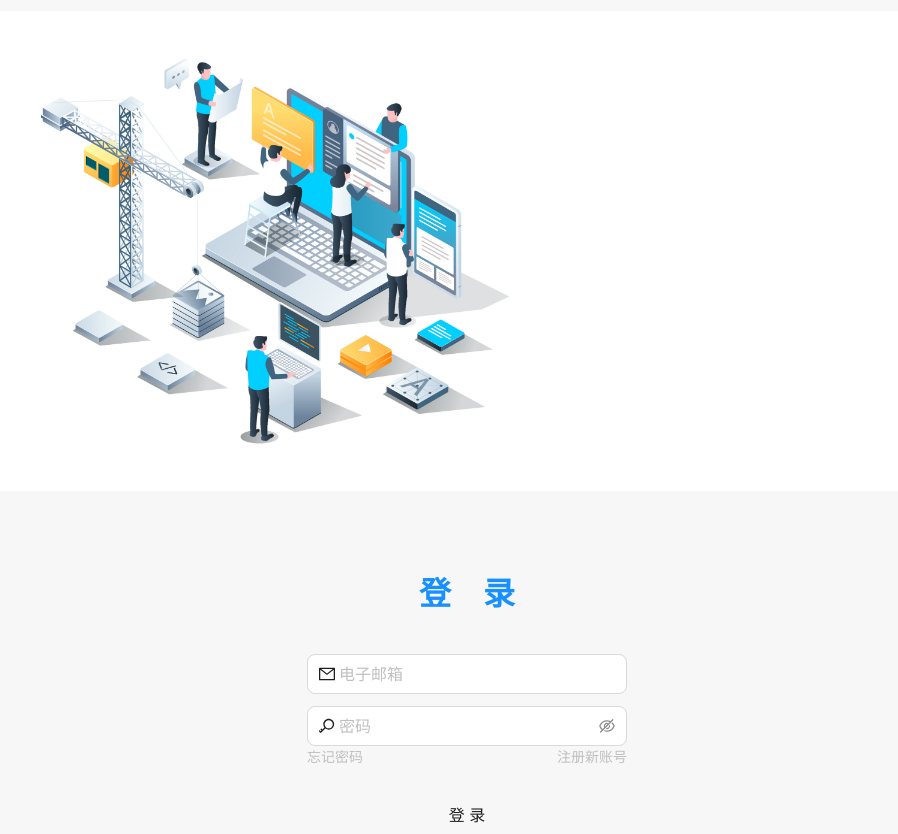
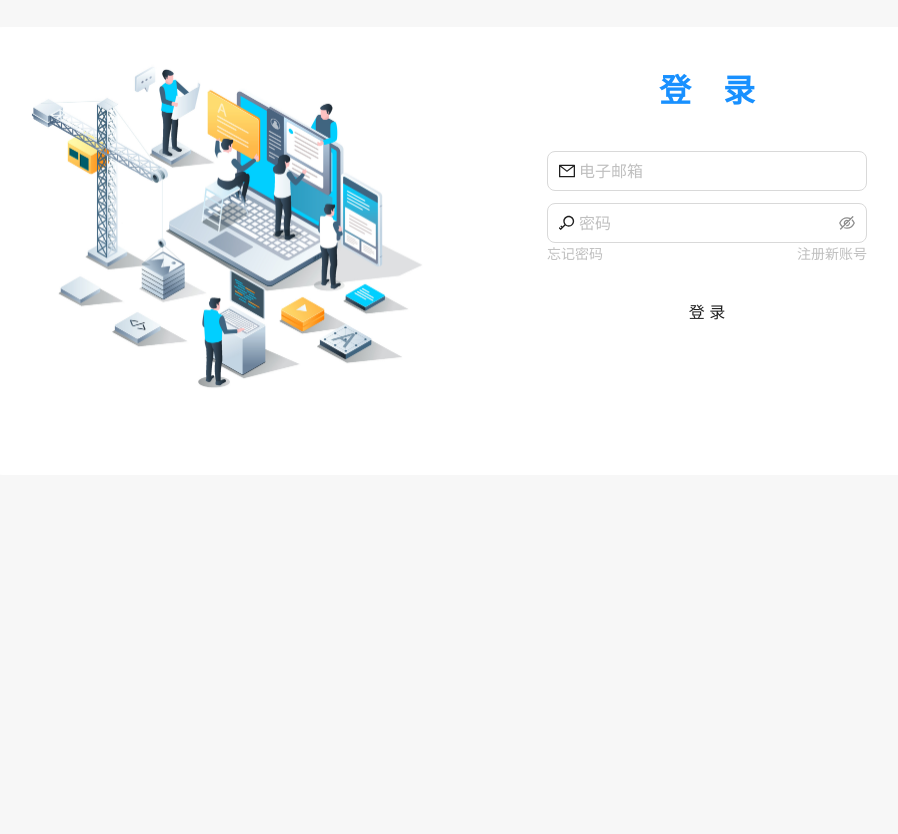
Before and after one commit to shawngao-org/judge-react-client, a React (Create React App) app: page /login in a window 1280 px wide. Shown: the part 109-943 px from the top of the page, without its empty margins (173-1071 px from the left). After the commit the page ends 800 px from the top, so only its background shows below. Built offline with nearby package versions, Linux system fonts and the light colour scheme.

Commit message:
:lipstick: 样式和布局调整.

```diff
--- a/src/view/login/Login.js
+++ b/src/view/login/Login.js
@@ -1,7 +1,7 @@
 import {LoginForm} from "./LoginForm";
+import {Col, Row} from "antd";
 
 const loginStyle = {
-    // backgroundImage: `url("assets/login-bg.jpg")`,
     background: "#f7f7f7",
     height: "100vh",
     width: "100vw",
@@ -14,13 +14,13 @@ const loginContentStyle = {
     top: "45%",
     transform: `translate(-50%, -50%)`,
     width: "60rem",
-    height: "30rem",
+    height: "28rem",
     background: "#fff",
     borderRadius: "1rem",
 };
 const loginLeftBlk = {
     // backgroundImage: `url("assets/login-img-1.jpg")`,
-    width: "50%",
+    width: "100%",
     height: "100%",
     backgroundRepeat: "no-repeat",
     backgroundSize: "cover",
@@ -35,16 +35,22 @@ export const Login = () => {
     return (
         <div style={loginStyle} className={"flex justify-content-center"}>
             <div style={loginContentStyle}>
-                <div className="grid" style={{height: "100%"}}>
-                    <div className="col-6" style={loginLeftBlk}>
-                        <img src="assets/login-img-1.jpg" alt="With pictures" style={{borderRadius: "1rem"}} height="100%"></img>
+                <div style={{height: "100%"}}>
+                    <Row>
+                        <Col span={12}>
+                            <div style={loginLeftBlk}>
+                                <img src="/assets/login-img-1.jpg" alt="With pictures" style={{borderRadius: "1rem", width: "100%"}}></img>
                             </div>
-                    <div className="col-6" style={{paddingTop: "8%"}}>
+                        </Col>
+                        <Col span={12}>
+                            <div style={{paddingTop: "8%"}}>
                                 <div style={loginTitle} className="text-primary">登&nbsp;&nbsp;&nbsp;&nbsp;录</div>
                                 <div style={{width: "20rem", margin: "0 auto"}}>
                                     <LoginForm></LoginForm>
                                 </div>
                             </div>
+                        </Col>
+                    </Row>
                 </div>
             </div>
         </div>
```
Lines whose indentation alone changed are shown as unchanged.
